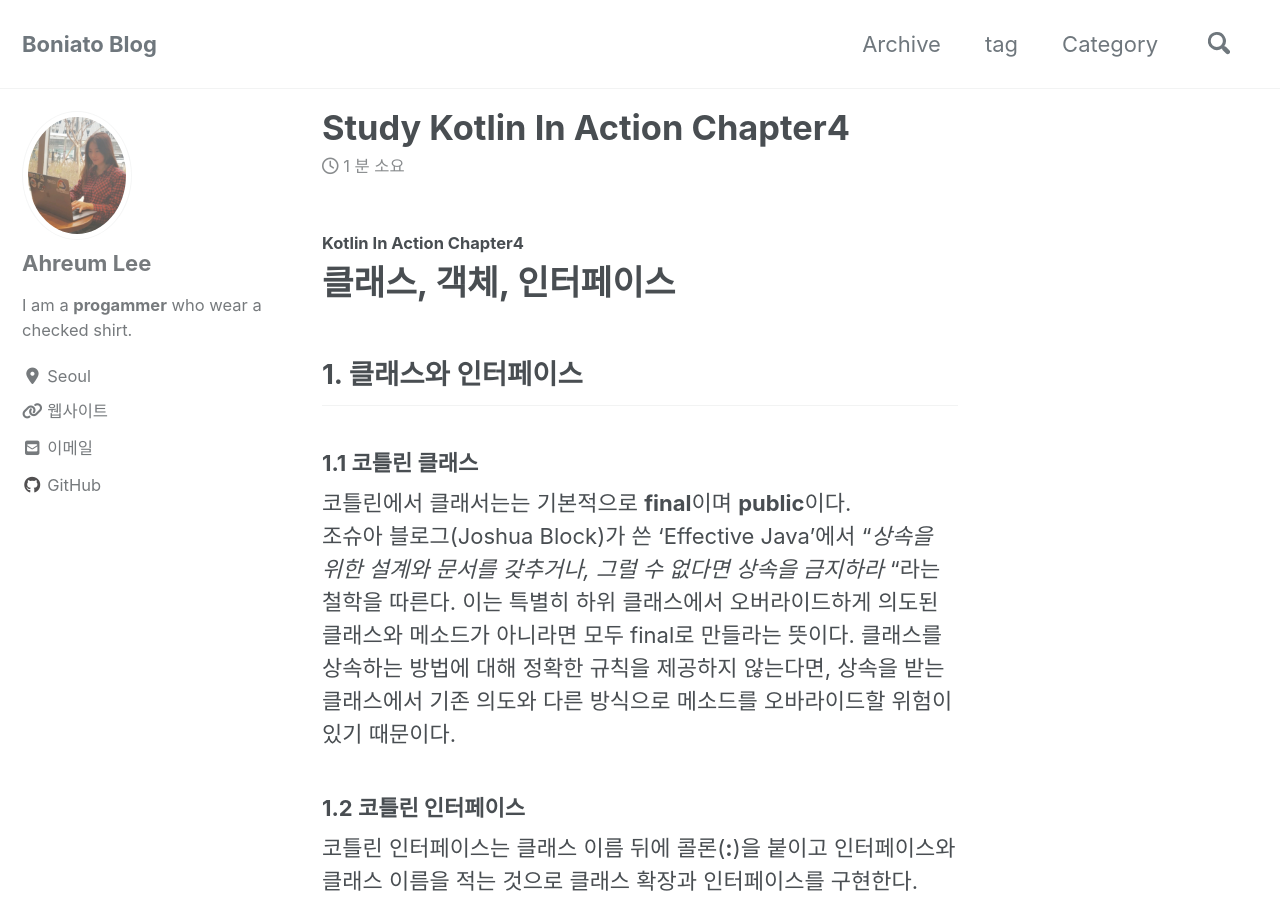
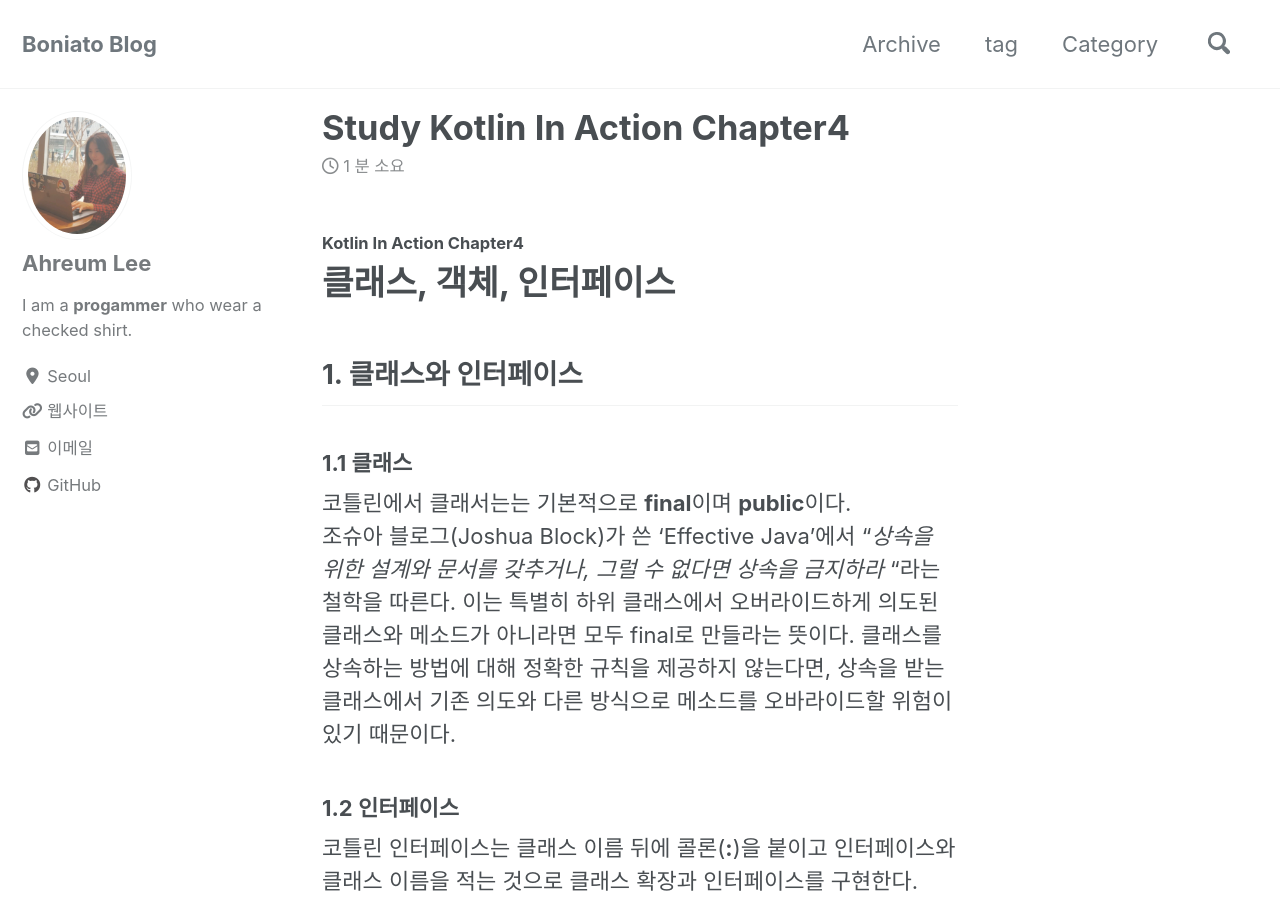
Before and after one commit to boniato/boniato.github.io, a Jekyll site: the page built from _posts/2020-01-14-study-kotlin-in-action-chapter4.md, in a window 1280 px wide and 900 px high. Built offline with Jekyll 4.4.1, drawn with Linux system fonts in a browser that asks for light colours; cached includes are drawn as plain includes; nearby versions of some CDN libraries; comment, search, counter and statistics services are not loaded.

Commit message:
Update 2020-01-14-study-kotlin-in-action-chapter4.md

```diff
--- a/_posts/2020-01-14-study-kotlin-in-action-chapter4.md
+++ b/_posts/2020-01-14-study-kotlin-in-action-chapter4.md
@@ -4,12 +4,12 @@
 
 ## 1. 클래스와 인터페이스
 
-### 1.1 코틀린 클래스
+### 1.1 클래스
 
 코틀린에서 클래서는는 기본적으로 **final**이며 **public**이다.<br>
 조슈아 블로그(Joshua Block)가 쓴 'Effective Java'에서 "*상속을 위한 설계와 문서를 갖추거나, 그럴 수 없다면 상속을 금지하라* "라는 철학을 따른다. 이는 특별히 하위 클래스에서 오버라이드하게 의도된 클래스와 메소드가 아니라면 모두 final로 만들라는 뜻이다. 클래스를 상속하는 방법에 대해 정확한 규칙을 제공하지 않는다면, 상속을 받는 클래스에서 기존 의도와 다른 방식으로 메소드를 오바라이드할 위험이 있기 때문이다.<br>
 
-### 1.2 코틀린 인터페이스
+### 1.2 인터페이스
 코틀린 인터페이스는 클래스 이름 뒤에 콜론(**:**)을 붙이고 인터페이스와 클래스 이름을 적는 것으로 클래스 확장과 인터페이스를 구현한다.<br>
 코틀린 인터페이스 안에는 추상 메소드뿐 아니라 구현이 있는 메소드도 정의 할 수 있다. 다만 인터페이스에는 아무런 상태(필드)도 들어갈 수 없다.
 <br>
```
